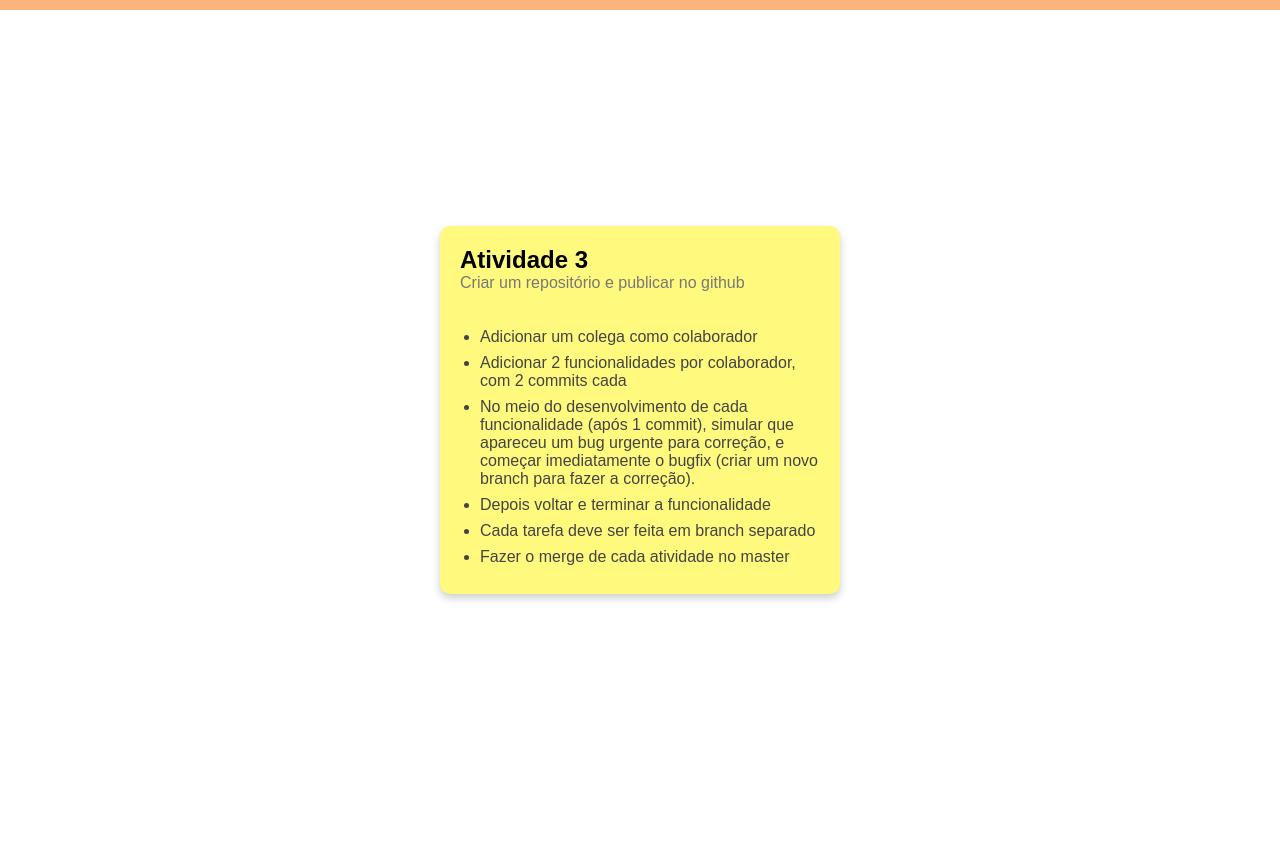
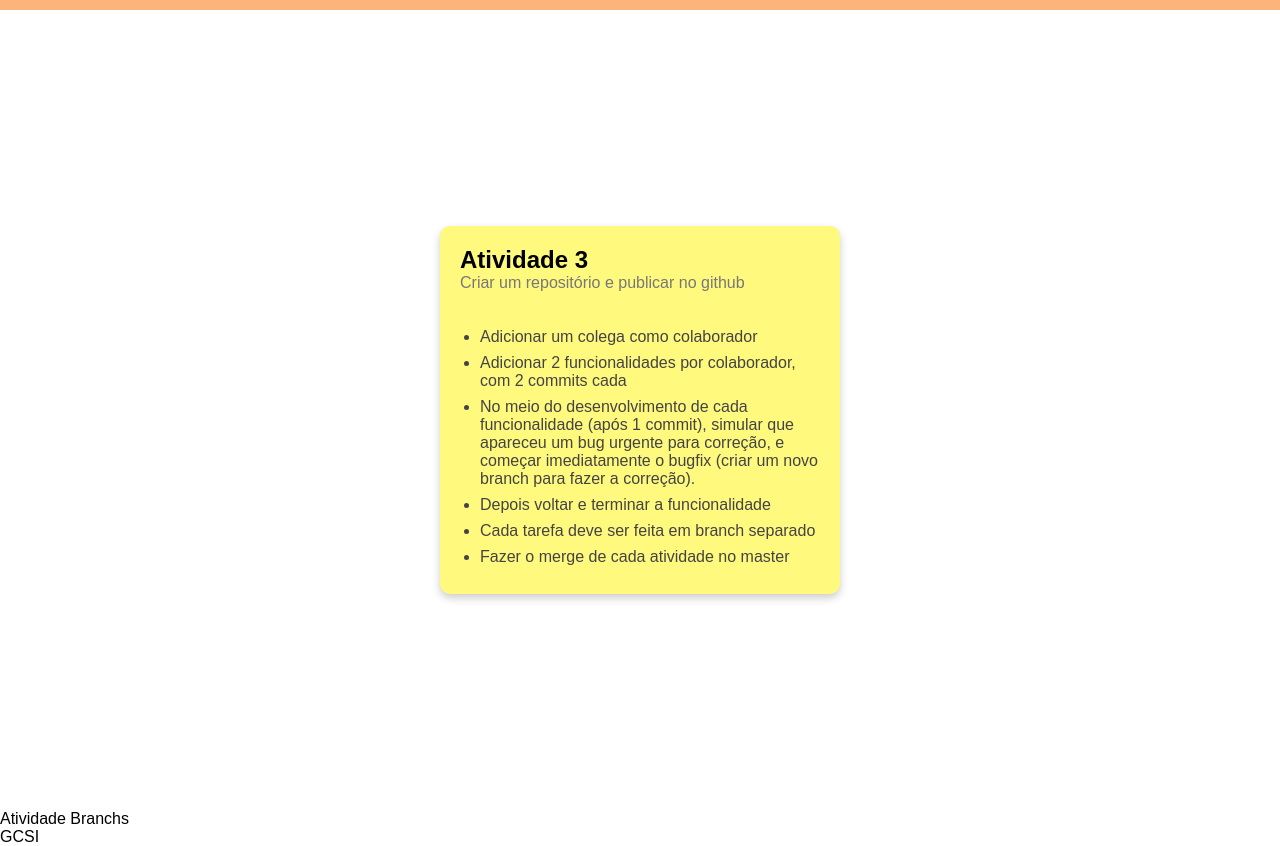
Before and after one commit to rebeca018/atividade-branchs-3, a plain HTML site: page index.html in a window 1280 px wide. Shown: the part 60-906 px from the top of the page. Before the commit the page ends 870 px from the top, so only its background shows below. Drawn offline with Linux system fonts and the light colour scheme.

Commit message:
Adicionando o footer

```diff
--- a/index.html
+++ b/index.html
@@ -42,5 +42,14 @@
             </div>
         </div>
     </div>
+    <footer>
+        <div class="e">
+            <p>Atividade Branchs</p>
+        </div>
+
+        <div class="d">
+            <p>GCSI</p>
+        </div>
+    </footer>
 </body>
 </html>
```
Also changed, not shown: footer.html (deleted, +0 -9 lines).
